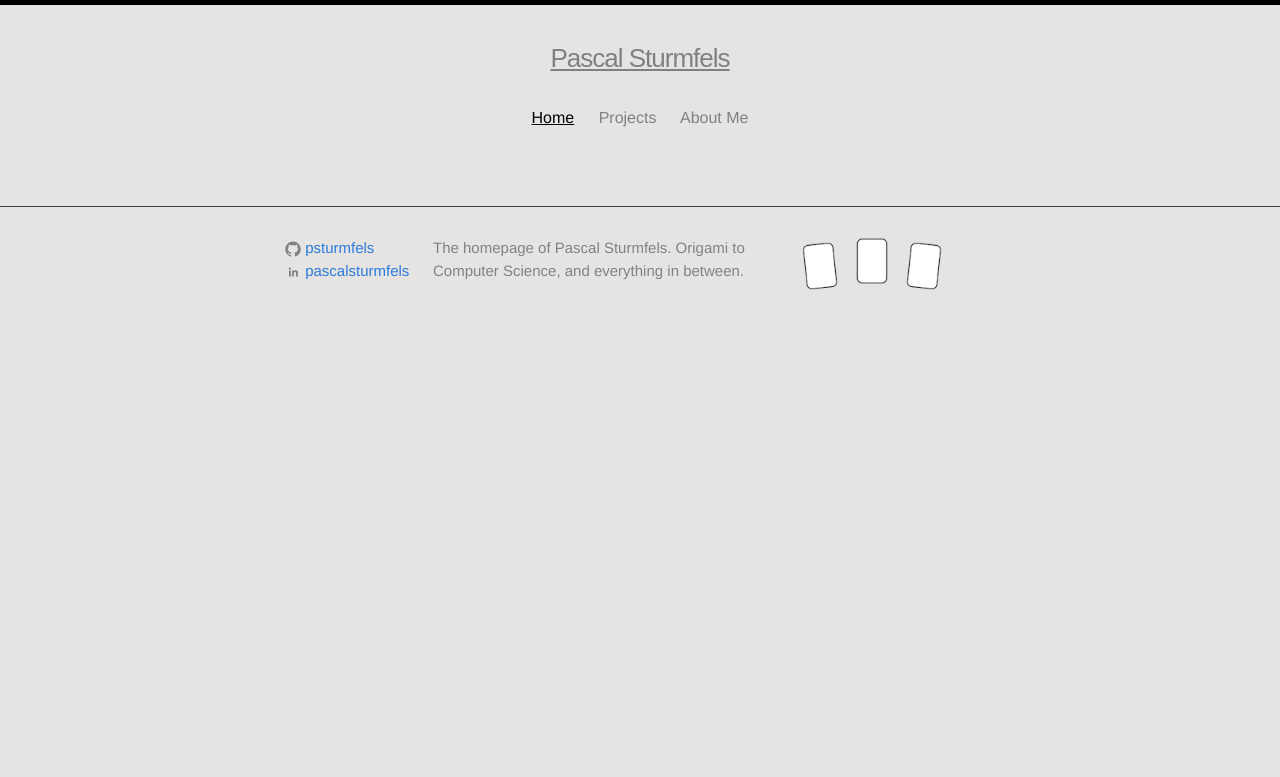
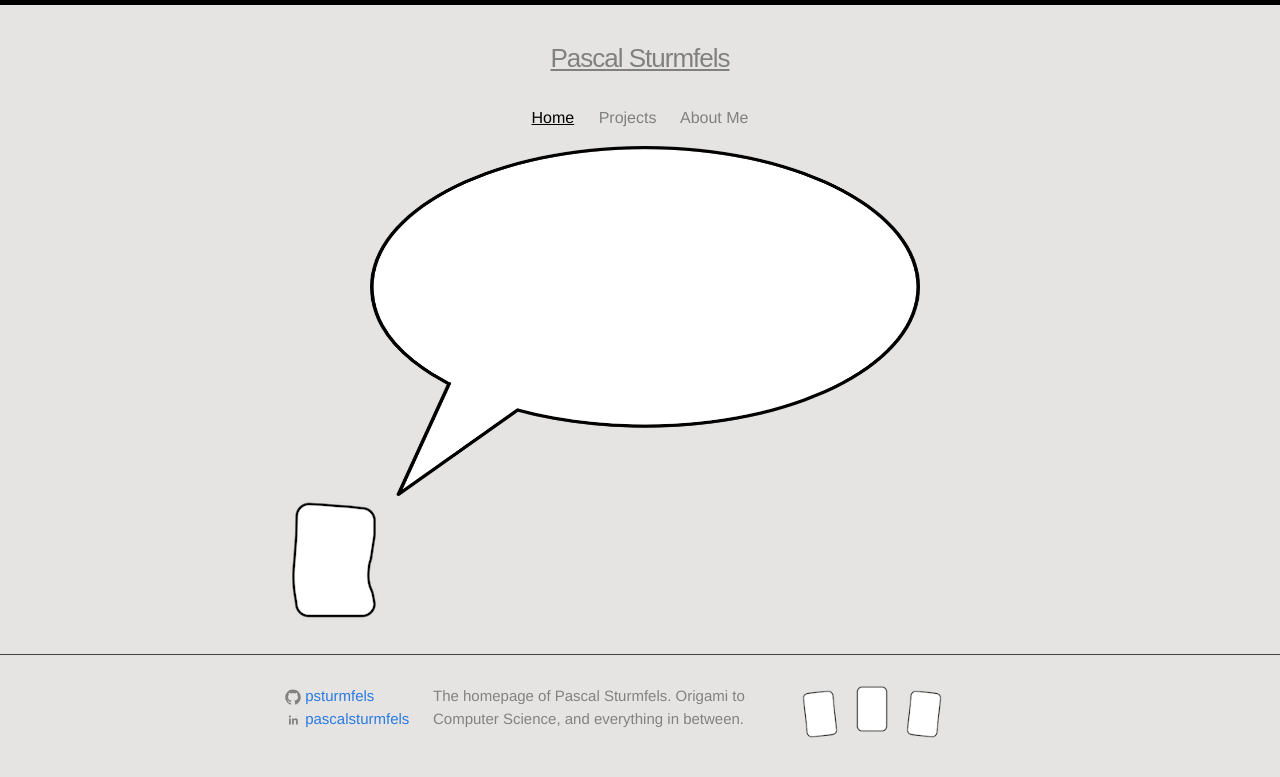
Before and after one commit to mohammadusamasaleem/mohammadusamasaleem, a Jekyll site: the page built from index.html, in a window 1280 px wide. Shown: the top 777 px of the page. Built offline with Jekyll 4.4.1, drawn with Linux system fonts in a browser that asks for light colours.

Commit message:
Started work on home page

```diff
--- a/css/main.scss
+++ b/css/main.scss
@@ -1,8 +1,8 @@
 ---
 # Only the main Sass file needs front matter (the dashes are enough)
 ---
+
 @charset "utf-8";
-
 
 
 // Our variables
@@ -43,6 +43,15 @@ $on-laptop:        800px;
     }
 }
 
+.speech-bubble {
+    width:550px;
+    height:350px;
+    margin-left: 100px;
+    margin-top: -30px;
+    @include media-query($on-palm) {
+        width: 400px;
+    }
+}
 
 
 // Import partials from `sass_dir` (defaults to `_sass`)
--- a/index.html
+++ b/index.html
@@ -21,5 +21,11 @@ layout: default
 
 <p class="rss-subscribe">subscribe <a href="{{ "/feed.xml" | prepend: site.baseurl }}">via RSS</a></p>
 -->
+<div class="row">
+    <img src="/_images/speech_bubble.png" class="speech-bubble"/>
+</div>
+<div class="row">
+    <img src="/_images/rightjump2@2x.png" />
+</div>
 
 </div>
```
Also changed, not shown: _images/Speech_bubble.png (added), _images/rightjump2@2x.png (added).
